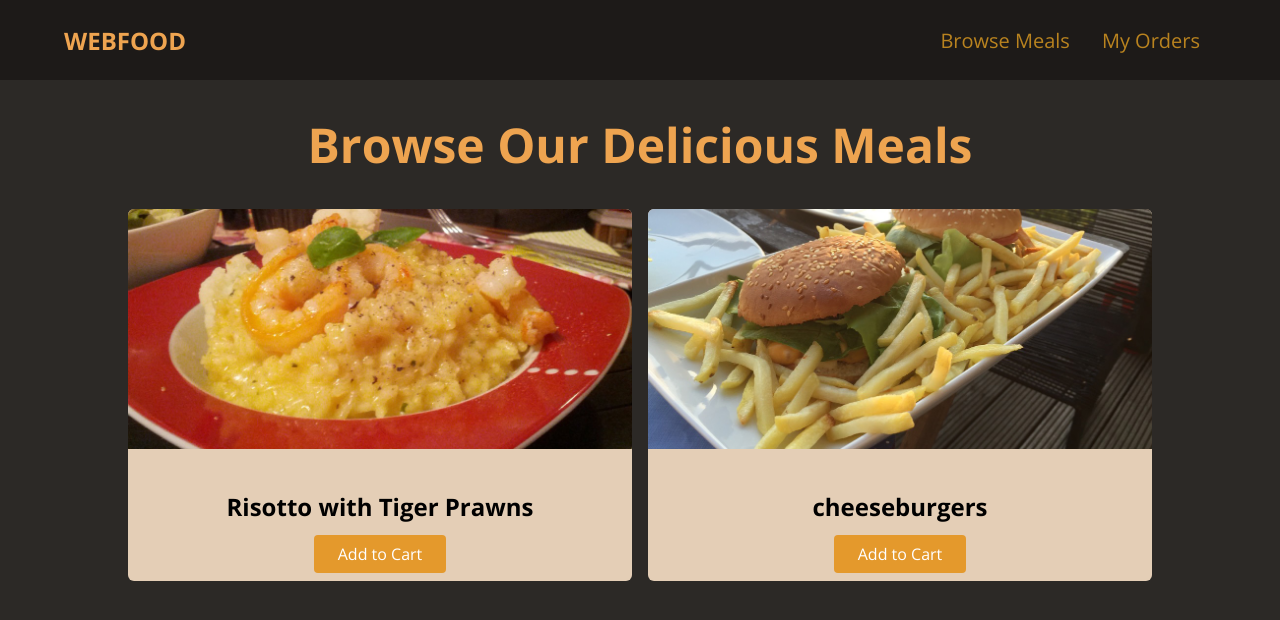
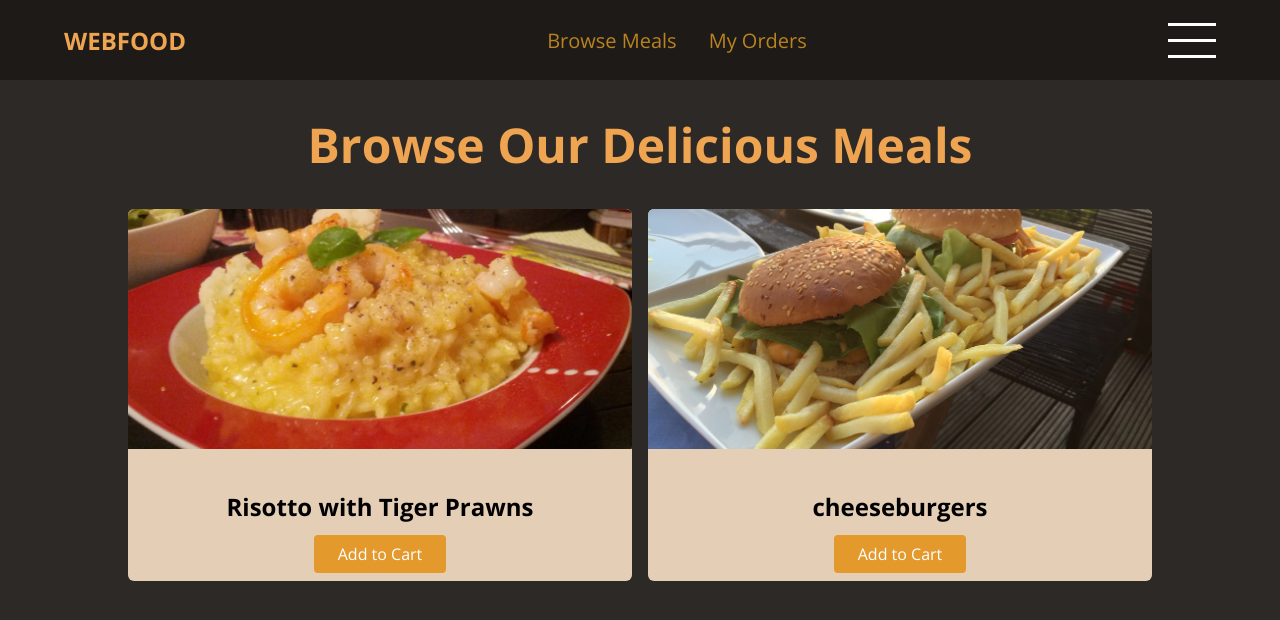
Before and after one commit to Ellie998/100Days-meal-order-page, a plain HTML site: page index.html in a window 1280 px wide. Drawn offline with nearby package versions, Linux system fonts and the light colour scheme.

Commit message:
add hamberger

```diff
--- a/index.html
+++ b/index.html
@@ -20,6 +20,11 @@
           <li><a href="./orders.html">My Orders</a></li>
         </ul>
       </nav>
+      <a href="" class="menu-btn">
+        <span></span>
+        <span></span>
+        <span></span>
+      </a>
     </header>
     <main>
       <h1>Browse Our Delicious Meals</h1>
--- a/styles/styles.css
+++ b/styles/styles.css
@@ -33,6 +33,21 @@ header a {
   color: rgb(238, 164, 80);
   text-transform: uppercase;
   /* text-shadow: 1px 1px 2px rgb(230, 151, 16); */
+}
+
+.menu-btn {
+  width: 3rem;
+  height: 3rem;
+  display: flex;
+  flex-direction: column;
+  justify-content: space-around;
+}
+
+.menu-btn span {
+  display:block;
+  width: 100%;
+  height: 3px;
+  background-color: white;
 }
 
 #main-header nav ul {
@@ -153,6 +168,5 @@ main ul h2 {
   #latest-products ul {
     grid-template-columns: 1fr;
     /* grid-template-columns: 100%; */
-    gap: 0;
   }
 }
```
